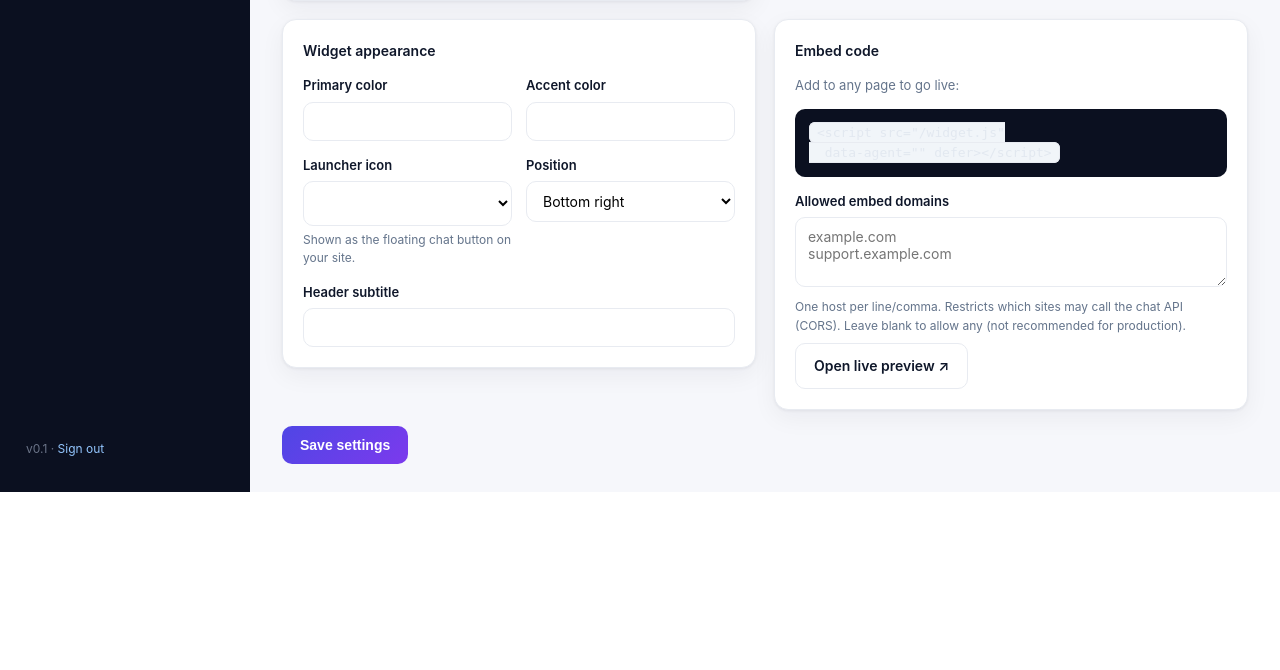
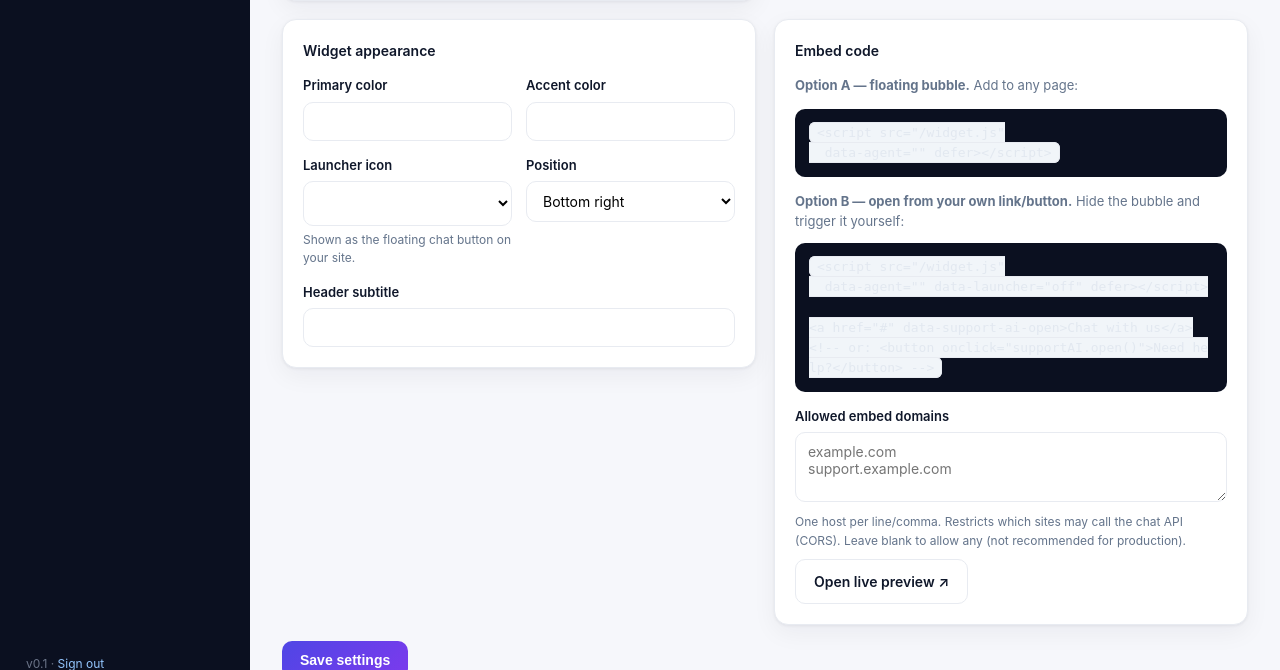
Before and after one commit to mukarramsarh/chat-support-agent, a PHP site: template admin/views/agent.php in a window 1280 px wide. Shown: the part 587-1257 px from the top of the page. Before the commit the page ends 1079 px from the top, so only its background shows below. Run offline with PHP 8.4, Linux system fonts and the light colour scheme; the template is opened without the code that fills it, so the values that code supplies are empty.

Commit message:
Launch-by-link/button shortcode (#14)
mhussain@procurementhub.sa

Co-Authored-By: Claude Opus 4.8 <noreply@anthropic.com>

```diff
--- a/admin/views/agent.php
+++ b/admin/views/agent.php
@@ -84,9 +84,15 @@ $tval = fn ($k, $d = '') => e((string) ($theme[$k] ?? $d));
     <!-- ── Embed ── -->
     <div class="card">
       <h3>Embed code</h3>
-      <p style="color:var(--muted);font-size:13px;margin-top:0">Add to any page to go live:</p>
+      <p style="color:var(--muted);font-size:13px;margin-top:0"><strong>Option A — floating bubble.</strong> Add to any page:</p>
       <pre style="background:#0b1020;color:#e2e8f0;border-radius:10px;padding:14px;font-size:12px;overflow:auto;white-space:pre-wrap;word-break:break-all"><code>&lt;script src="<?= e($app_url ?? '') ?>/widget.js"
   data-agent="<?= $val('public_id') ?>" defer&gt;&lt;/script&gt;</code></pre>
+      <p style="color:var(--muted);font-size:13px;margin:14px 0 0"><strong>Option B — open from your own link/button.</strong> Hide the bubble and trigger it yourself:</p>
+      <pre style="background:#0b1020;color:#e2e8f0;border-radius:10px;padding:14px;font-size:12px;overflow:auto;white-space:pre-wrap;word-break:break-all"><code>&lt;script src="<?= e($app_url ?? '') ?>/widget.js"
+  data-agent="<?= $val('public_id') ?>" data-launcher="off" defer&gt;&lt;/script&gt;
+
+&lt;a href="#" data-support-ai-open&gt;Chat with us&lt;/a&gt;
+&lt;!-- or: &lt;button onclick="supportAI.open()"&gt;Need help?&lt;/button&gt; --&gt;</code></pre>
       <div class="field" style="margin-top:14px"><label>Allowed embed domains</label>
         <textarea name="allowed_domains" placeholder="example.com&#10;support.example.com" style="min-height:70px"><?= e($allowed_domains ?? '') ?></textarea>
         <div class="hint">One host per line/comma. Restricts which sites may call the chat API (CORS). Leave blank to allow any (not recommended for production).</div></div>
--- a/src/Http/Controller/WidgetController.php
+++ b/src/Http/Controller/WidgetController.php
@@ -106,7 +106,8 @@ final class WidgetController
             <h1>Support widget preview</h1>
             <p>This page embeds the widget exactly as a customer's site would, using the shortcode below.</p>
             <p><code>&lt;script src="{$base}/widget.js" data-agent="{$publicId}" defer&gt;&lt;/script&gt;</code></p>
-            <p>Click the launcher in the corner to start chatting.</p>
+            <p>Click the launcher in the corner to start chatting, or use this inline trigger:</p>
+            <p><a href="#" data-support-ai-open style="display:inline-block;background:#4f46e5;color:#fff;padding:10px 18px;border-radius:10px;text-decoration:none;font-weight:600">💬 Chat with us</a></p>
           </div>
           <script src="{$base}/widget.js" data-agent="{$publicId}" defer></script>
         </body></html>
```
Also changed, not shown: checklist.md (+7 -7 lines), public/widget.js (+17 -0 lines).
